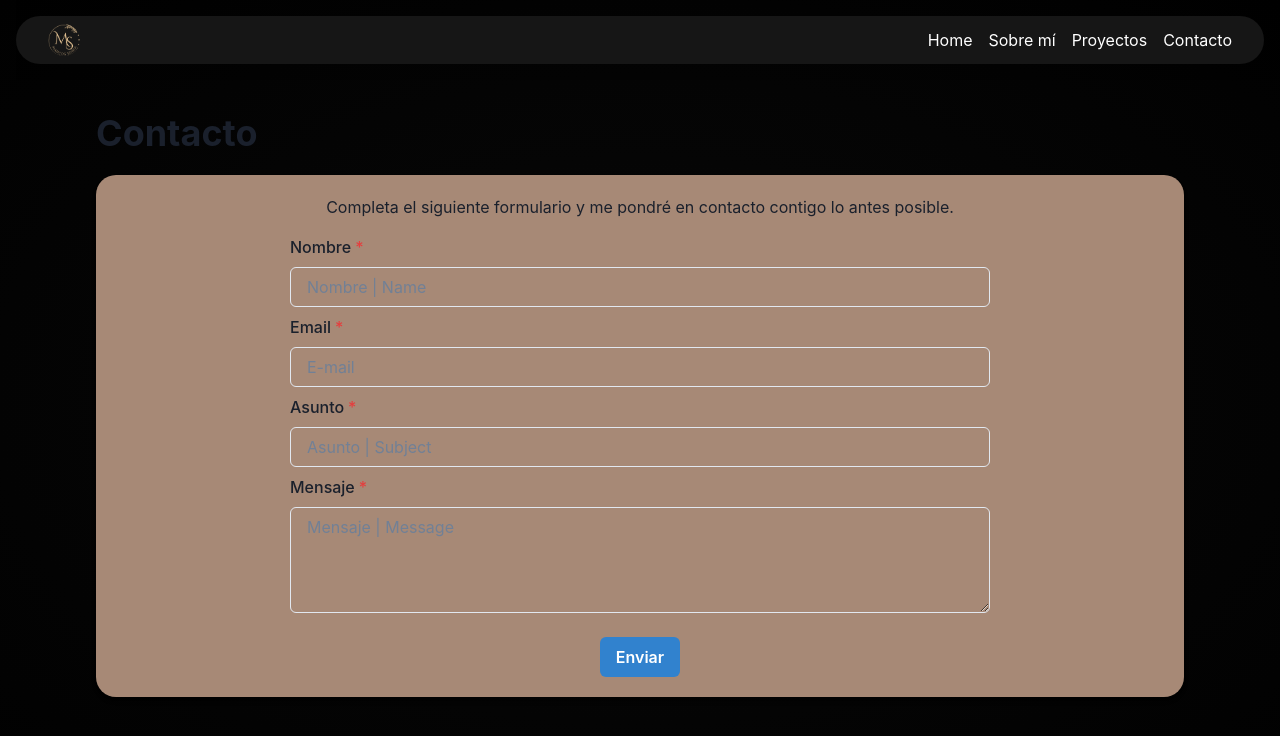
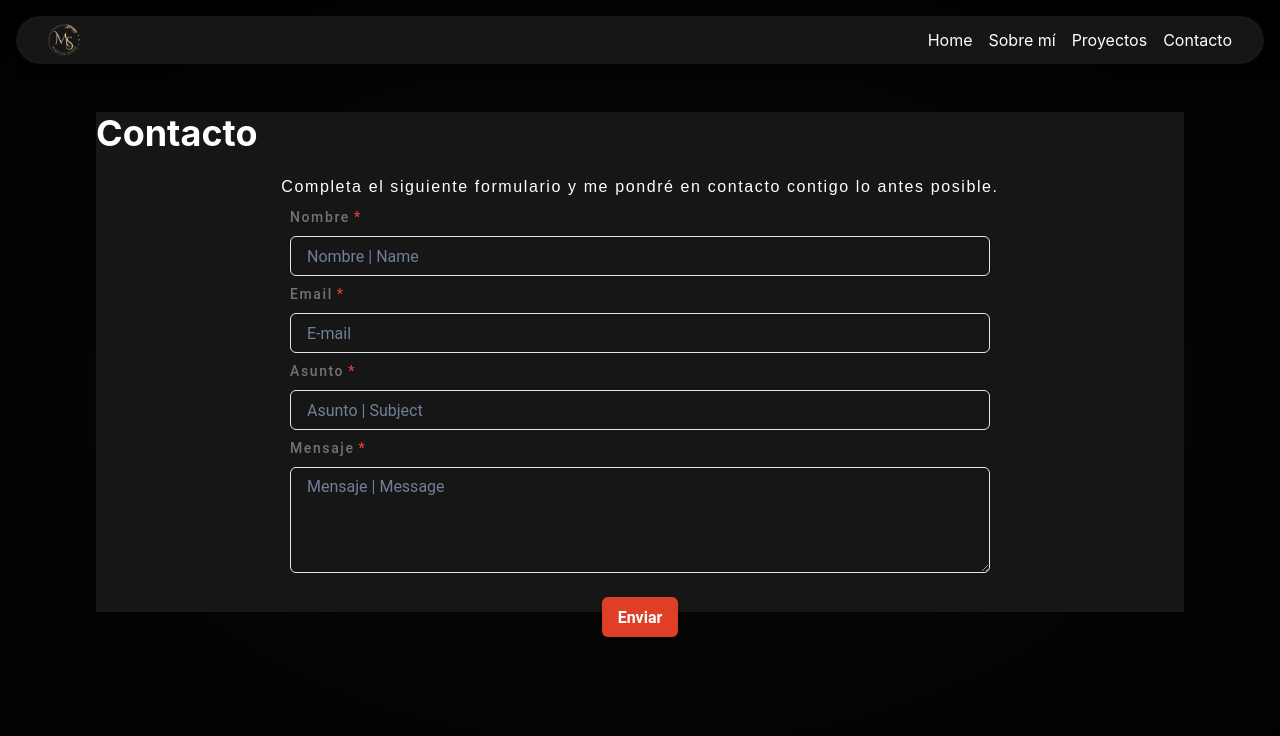
Before and after one commit to Marcos1up/portafolio, a React (Vite) app in the folder portafolio/: page /contact in a window 1280 px wide. Shown: the top 736 px of the page. Built offline with nearby package versions, Linux system fonts and the light colour scheme; no server answers.

Commit message:
contacto, factorizacion y estilos

```diff
--- a/portafolio/src/App.jsx
+++ b/portafolio/src/App.jsx
@@ -19,7 +19,7 @@ function App() {
         <NavBar />
       </Flex>
 
-      <Suspense fallback={<div>Cargando...</div>}>
+      <Suspense className="routesContainer" fallback={<div>Cargando...</div>}>
         <Route exact path="/" component={Home} />
         <Route exact path="/about" component={About} />
         <Route path="/projects" component={Projects} />
@@ -30,7 +30,6 @@ function App() {
 }
 
 //estilos componente app
-
 const appContainerBg = {
   display: "flex",
   flexDirection: "column",
--- a/portafolio/src/components/Contact/Contact.jsx
+++ b/portafolio/src/components/Contact/Contact.jsx
@@ -12,68 +12,63 @@ import {
   VStack,
 } from "@chakra-ui/react";
 
+//variables de entorno a constantes fuera del componente
+const serviceID = import.meta.env.VITE_SERVICE_ID;
+const templateID = import.meta.env.VITE_TEMPLATE_ID;
+const apiKey = import.meta.env.VITE_API_KEY;
+
 function Contact() {
   const refForm = useRef();
 
   const handleSubmit = (e) => {
     e.preventDefault();
-    //console.log(refForm.current);
-
-    const serviceID = import.meta.env.VITE_SERVICE_ID;
-    const apiKey = import.meta.env.VITE_API_KEY;
-
-    const templateID = import.meta.env.VITE_TEMPLATE_ID;
-
     emailjs
       .sendForm(serviceID, templateID, refForm.current, apiKey)
-      .then((result) => console.log(result.text))
-      .catch((error) => console.error(error));
+      .then((result) => {
+        alert("Mensaje enviado con éxito!");
+        console.log(result.text);
+      })
+      .catch((error) => {
+        alert("Ocurrió un error al enviar el mensaje.");
+        console.error(error);
+      });
   };
 
   return (
-    <Box id="contacto" margin="5rem" h="500px">
-      <Heading as="h1" mb="5">
+    <Box id="contacto" className="contactContainer" {...contactContainer}>
+      <Heading as="h1" className="contactTitle" {...contactTitle}>
         Contacto
       </Heading>
-
-      <VStack
-        className="form-container"
-        spacing="4"
-        bg="#A78976"
-        p="5"
-        borderRadius="20px"
-        boxShadow="md"
-      >
-        <Text>
+      <VStack className="formContainer" {...formContainerStyle}>
+        <Text className="formTextContainer" {...formTextContainer}>
           Completa el siguiente formulario y me pondré en contacto contigo lo
           antes posible.
         </Text>
 
         <form
-          className="form"
           ref={refForm}
           onSubmit={handleSubmit}
           id="form"
           name="contacto-portafolio"
         >
-          <VStack w="700px">
+          <VStack className="formImputsContainer" {...formImputsContainer}>
             <FormControl id="nombre" isRequired>
-              <FormLabel>Nombre</FormLabel>
+              <FormLabel {...labelTextStyle}>Nombre</FormLabel>
               <Input type="text" name="NOMBRE" placeholder="Nombre | Name" />
             </FormControl>
 
             <FormControl id="email" isRequired>
-              <FormLabel>Email</FormLabel>
+              <FormLabel {...labelTextStyle}>Email</FormLabel>
               <Input type="email" name="EMAIL" placeholder="E-mail" />
             </FormControl>
 
             <FormControl id="asunto" isRequired>
-              <FormLabel>Asunto</FormLabel>
+              <FormLabel {...labelTextStyle}>Asunto</FormLabel>
               <Input type="text" name="ASUNTO" placeholder="Asunto | Subject" />
             </FormControl>
 
             <FormControl id="mensaje" isRequired>
-              <FormLabel>Mensaje</FormLabel>
+              <FormLabel {...labelTextStyle}>Mensaje</FormLabel>
               <Textarea
                 name="MENSAJE"
                 rows="4"
@@ -81,7 +76,13 @@ function Contact() {
               />
             </FormControl>
 
-            <Button mt="4" colorScheme="blue" type="submit" id="btn-enviar">
+            <Button
+              className="buttonSubmit"
+              {...buttonSubmit}
+              colorScheme="blue"
+              type="submit"
+              id="btn-enviar"
+            >
               Enviar
             </Button>
           </VStack>
@@ -91,4 +92,83 @@ function Contact() {
   );
 }
 
+//estilos para el contenedor del formulario
+const contactContainer = {
+  margin: "5rem",
+  h: "500px",
+  bg: "#161616", // Usar variable CSS para el fondo
+};
+
+const contactTitle = {
+  mb: "5",
+  color: "#FFFFFF", // Usar variable CSS para el color del texto
+};
+
+const formContainerStyle = {
+  color: "#FFFFFF", // Usar variable CSS para el color del texto
+  fontFamily: "Roboto, Helvetica Neue, sans-serif",
+  letterSpacing: ".2rem",
+  fontSize: "12px",
+  justifyContent: "center",
+  align: "center",
+  width: "full",
+  textAlign: "center",
+};
+
+const formTextContainer = {
+  color: "#FFFFFF",
+  fontFamily: ["Roboto", "Helvetica Neue", "sans-serif"],
+  letterSpacing: ".1rem",
+  fontSize: "1rem",
+  justifyContent: "center",
+  align: "center",
+  width: "full",
+  textAlign: "center",
+};
+
+const formImputsContainer = {
+  w: "700px",
+};
+
+const labelTextStyle = {
+  color: "#737373", // Usar variable CSS para el color del texto
+  fontFamily: "Roboto, Helvetica Neue, sans-serif",
+  letterSpacing: ".1rem",
+  fontSize: ".875rem",
+  justifyContent: "center",
+  align: "center",
+  width: "full",
+};
+
+const buttonSubmit = {
+  mt: "4",
+  bg: "#e03f27", // Usar variable CSS para el fondo
+  color: "#FFFFFF", // Usar variable CSS para el color del texto,
+  _hover: {
+    bg: "#ed981a", // Cambiar el color de fondo al pasar el mouse
+  },
+};
+
 export default Contact;
+
+/*
+background: "radial-gradient(at center, #080808, #010101)",
+
+Background
+  --bg-100:#000000;(principal)
+  --bg-200:#161616;
+  --bg-300:#2c2c2c;
+
+Primary
+  --primary-100:#e03f27; (principal)
+  --primary-200:#ffcd33; (secundario)
+  --primary-300:#ffdab0; (tercero a cambiar)
+
+Accent
+  --accent-100:#ed981a; (principal)
+  --accent-200:#803e00;
+
+Text
+  --text-100:#FFFFFF; (principal)
+  --text-200:#737373;
+*/
--- a/portafolio/src/page/Home.jsx
+++ b/portafolio/src/page/Home.jsx
@@ -4,8 +4,7 @@ import { Link } from "wouter";
 import { IoMail, IoCloudDownload } from "react-icons/io5";
 
 function Home() {
-  const cvDownload =
-    "https://drive.google.com/file/d/1RdOlvvayYmuS_1u7HAmnnpAmnu2ybtvu/view?usp=drive_link";
+  const cvDownload = import.meta.env.VITE_CVDOWNLOAD;
 
   return (
     <VStack className="homeContainer" {...mainContentProps}>
@@ -15,27 +14,25 @@ function Home() {
           <Text {...textProps}>Desarrollador Web</Text>
 
           <HStack {...iconsContainerProps}>
-            <a href={cvDownload} target="_blank" rel="noopener noreferrer">
             <Button
               variant="ghost"
               colorScheme="whiteAlpha"
               color="#737373"
               leftIcon={<IoCloudDownload />}
             >
+              <a href={cvDownload} target="_blank" rel="noopener noreferrer">
                 CV
+              </a>
             </Button>
-            </a>
 
-            <Link to="/contact">
             <Button
               variant="ghost"
               colorScheme="whiteAlpha"
               color="#737373"
               leftIcon={<IoMail />}
             >
-                Contacto
+              <Link to="/contact">Contacto</Link>
             </Button>
-            </Link>
           </HStack>
         </Box>
 
@@ -121,8 +118,8 @@ const shapeCircle = {
 const shapeSquare = {
   position: "absolute",
   top: "30%",
-  right: "28%",
-  transform: "translate(-50%, -50%) rotate(45deg)", // Centrado y rotación
+  right: "24%",
+  transform: "translate(-50%, -50%) rotate(45deg)", //centrado y rotación
 
   width: "6rem",
   height: "6rem",
@@ -133,8 +130,8 @@ const shapeSquare = {
 };
 
 const shapeTriangle = {
-  top: "12%",
-  left: "24%",
+  top: "11%",
+  left: "15%",
 
   position: "absolute",
   display: "inline-block",
```
Lines whose indentation alone changed are shown as unchanged.
